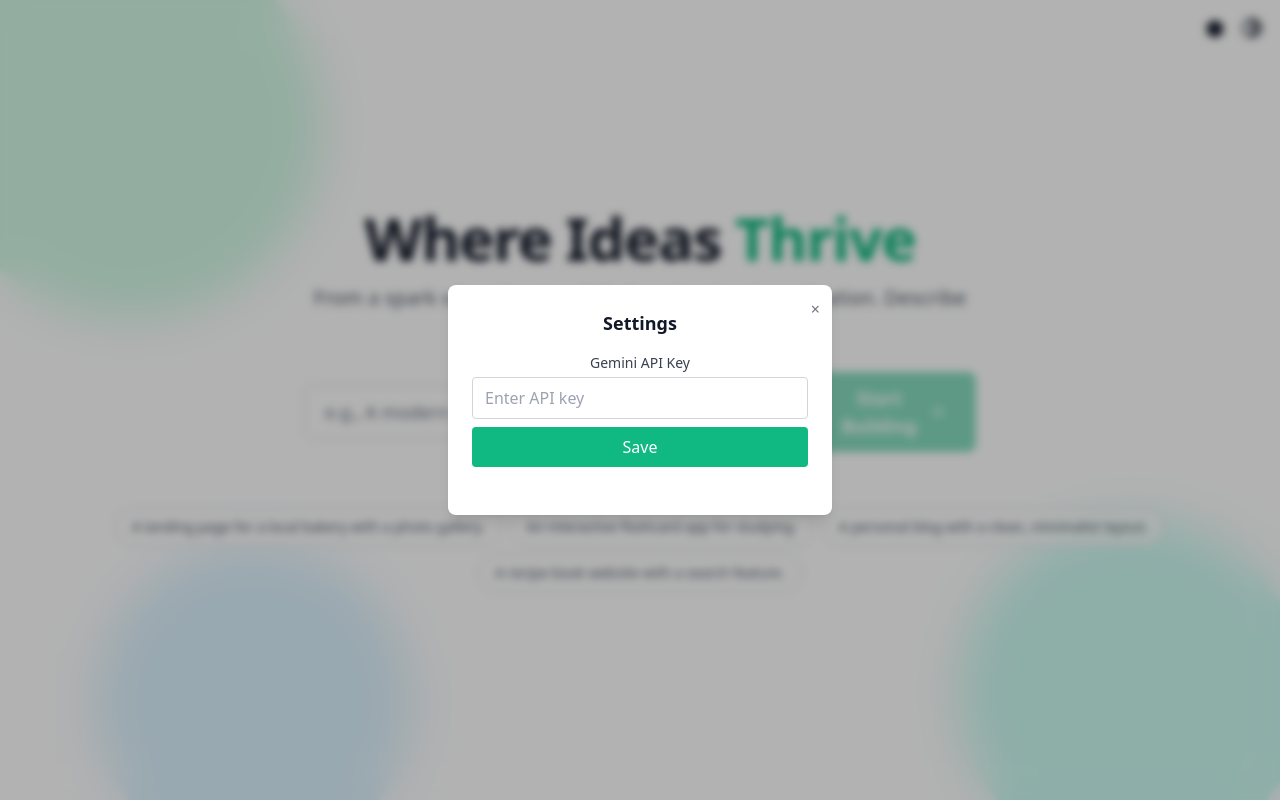
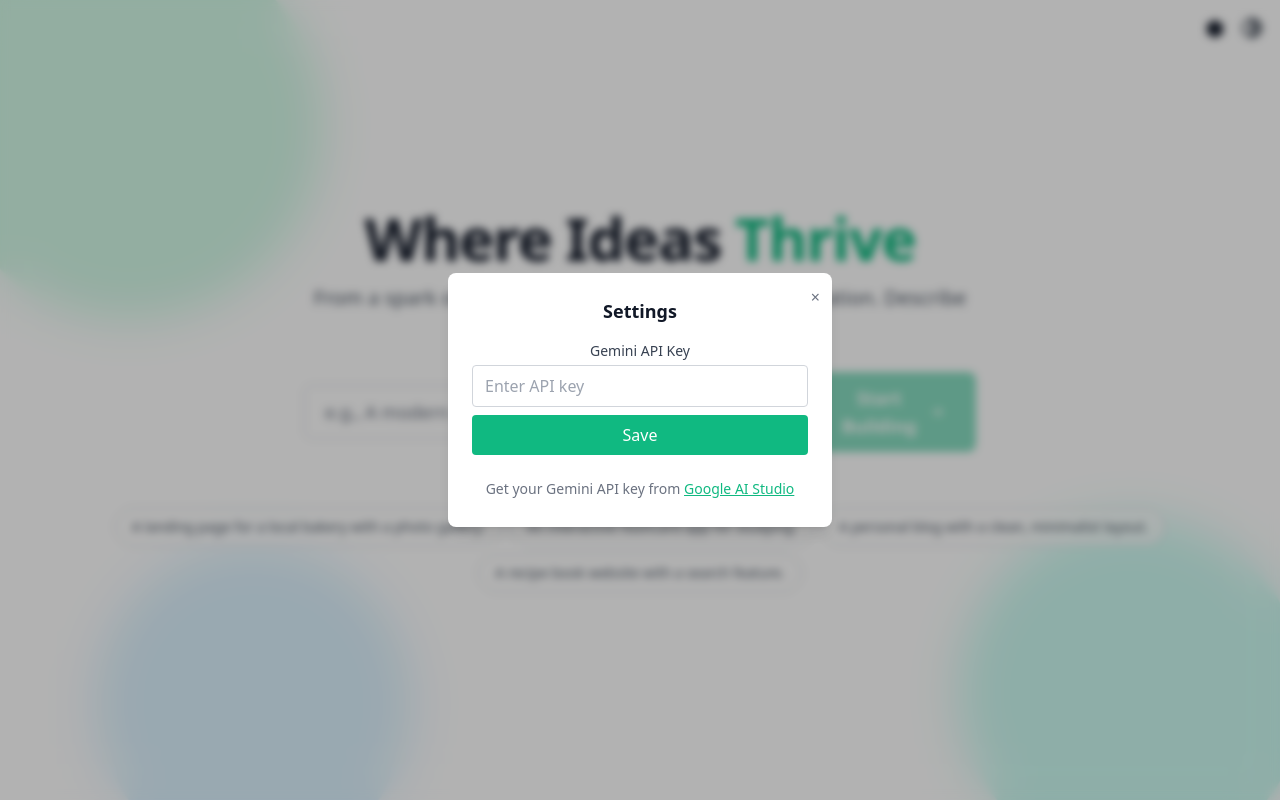
Before and after one commit to amaansyed27/thrive, a React (Vite) app: page / in a window 1280 px wide. Both pictures are taken after a click on the button 1210 px from the left and 28 px from the top of the page. Built offline with nearby package versions, Linux system fonts and the light colour scheme.

Commit message:
Added Google AI Studio link

```diff
--- a/components/SettingModal.tsx
+++ b/components/SettingModal.tsx
@@ -78,6 +78,19 @@ const SettingModal: React.FC<SettingModalProps> = ({ open, onClose }) => {
             </span>
           )}
         </div>
+        <div>
+            <label className="block text-sm font-medium mb-1 text-gray-500 dark:text-gray-300">
+            Get your Gemini API key from{" "}       {/*the {" "} adds space after 'from', as tsx ignores trailing text spaces */}
+            <a
+              href="https://aistudio.google.com/app/apikey"
+              target="_blank"
+              rel="noopener noreferrer"
+              className="text-brand-primary underline hover:text-emerald-600"
+            >
+              Google AI Studio
+            </a>
+            </label>
+        </div>
       </div>
     </div>
   );
```
